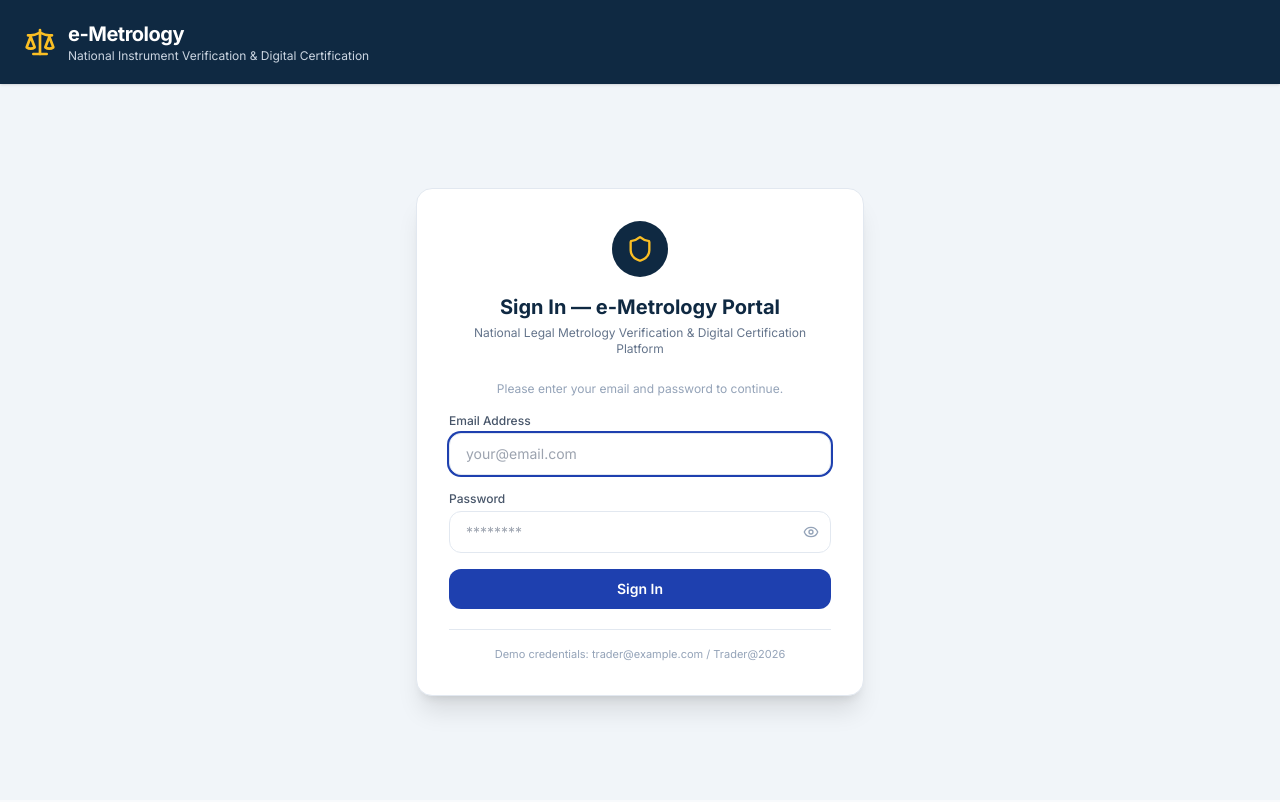
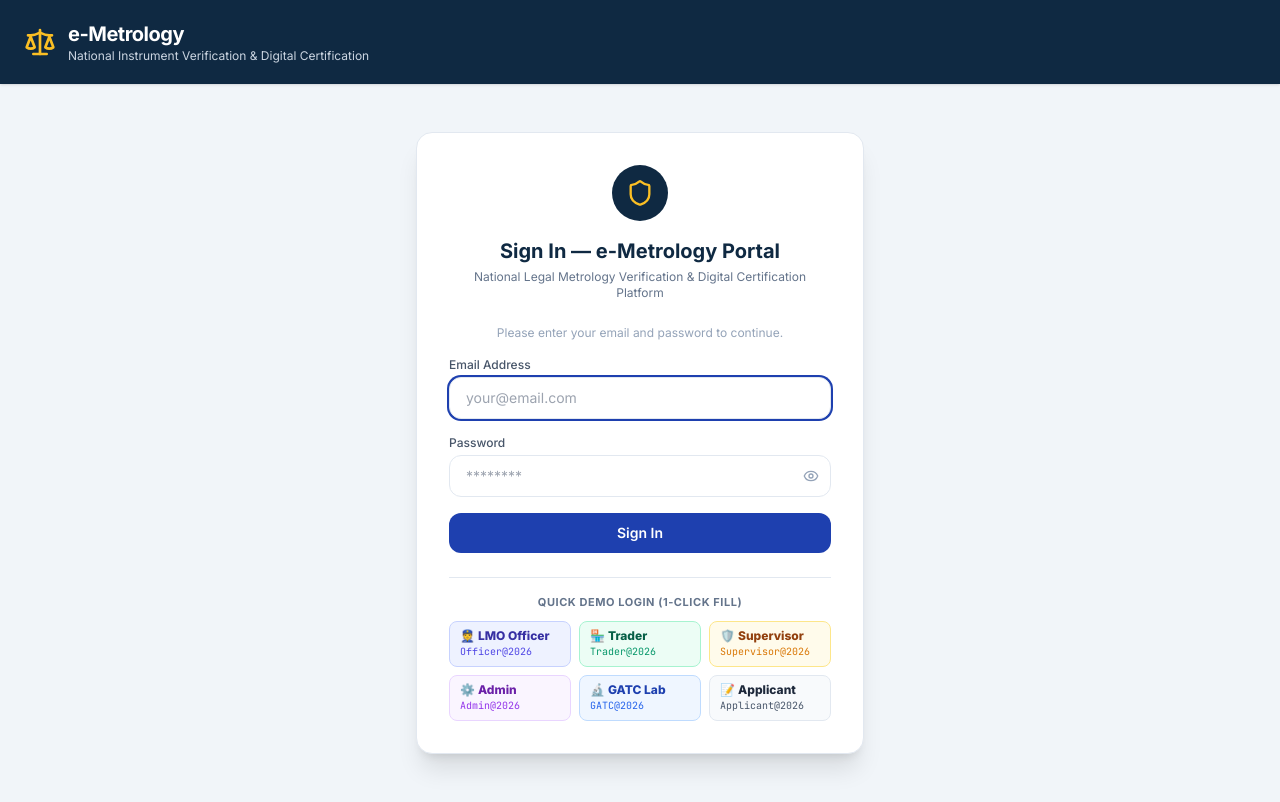
Before and after one commit to Phoenix-Labss/sih-weight, a React (Vite) app in the folder apps/verification-web/: page / in a window 1280 px wide. Built offline with nearby package versions, Linux system fonts and the light colour scheme; no server answers.

Commit message:
feat(auth): add 1-click quick fill credential buttons for all user personas on login page

```diff
--- a/apps/verification-web/src/components/common/LoginPage.tsx
+++ b/apps/verification-web/src/components/common/LoginPage.tsx
@@ -70,8 +70,84 @@ export const LoginPage: React.FC = () => {
               {error && <div className="rounded-lg border border-red-200 bg-red-50 px-4 py-2.5 text-sm text-red-700 flex items-center gap-2"><Lock className="h-4 w-4 shrink-0" />{error}</div>}
               <button type="submit" disabled={submitting} className="w-full rounded-xl bg-gov-blue px-4 py-2.5 text-sm font-semibold text-white hover:bg-blue-800 disabled:opacity-60">{submitting ? 'Signing in...' : t.loginButton}</button>
             </form>
-            <div className="mt-5 pt-4 border-t border-gov-border">
-              <p className="text-[11px] text-slate-400 text-center">{t.loginDemoCredentials}</p>
+            {/* Quick Fill Demo Credentials */}
+            <div className="mt-6 pt-4 border-t border-slate-200">
+              <span className="block text-[11px] font-bold text-slate-500 uppercase tracking-wider text-center mb-2.5">
+                Quick Demo Login (1-Click Fill)
+              </span>
+              <div className="grid grid-cols-2 sm:grid-cols-3 gap-2">
+                <button
+                  type="button"
+                  onClick={() => {
+                    setEmail('lmo.delhi@gov.in');
+                    setPassword('Officer@2026');
+                  }}
+                  className="px-2.5 py-1.5 text-xs bg-indigo-50 hover:bg-indigo-100 text-indigo-800 font-semibold rounded-lg border border-indigo-200 text-left transition-colors"
+                >
+                  👮 <strong>LMO Officer</strong>
+                  <span className="block text-[10px] text-indigo-600 font-normal font-mono">Officer@2026</span>
+                </button>
+
+                <button
+                  type="button"
+                  onClick={() => {
+                    setEmail('trader@example.com');
+                    setPassword('Trader@2026');
+                  }}
+                  className="px-2.5 py-1.5 text-xs bg-emerald-50 hover:bg-emerald-100 text-emerald-800 font-semibold rounded-lg border border-emerald-200 text-left transition-colors"
+                >
+                  🏪 <strong>Trader</strong>
+                  <span className="block text-[10px] text-emerald-600 font-normal font-mono">Trader@2026</span>
+                </button>
+
+                <button
+                  type="button"
+                  onClick={() => {
+                    setEmail('supervisor.delhi@gov.in');
+                    setPassword('Supervisor@2026');
+                  }}
+                  className="px-2.5 py-1.5 text-xs bg-amber-50 hover:bg-amber-100 text-amber-800 font-semibold rounded-lg border border-amber-200 text-left transition-colors"
+                >
+                  🛡️ <strong>Supervisor</strong>
+                  <span className="block text-[10px] text-amber-600 font-normal font-mono">Supervisor@2026</span>
+                </button>
+
+                <button
+                  type="button"
+                  onClick={() => {
+                    setEmail('admin.delhi@gov.in');
+                    setPassword('Admin@2026');
+                  }}
+                  className="px-2.5 py-1.5 text-xs bg-purple-50 hover:bg-purple-100 text-purple-800 font-semibold rounded-lg border border-purple-200 text-left transition-colors"
+                >
+                  ⚙️ <strong>Admin</strong>
+                  <span className="block text-[10px] text-purple-600 font-normal font-mono">Admin@2026</span>
+                </button>
+
+                <button
+                  type="button"
+                  onClick={() => {
+                    setEmail('gatc.delhi@gov.in');
+                    setPassword('GATC@2026');
+                  }}
+                  className="px-2.5 py-1.5 text-xs bg-blue-50 hover:bg-blue-100 text-blue-800 font-semibold rounded-lg border border-blue-200 text-left transition-colors"
+                >
+                  🔬 <strong>GATC Lab</strong>
+                  <span className="block text-[10px] text-blue-600 font-normal font-mono">GATC@2026</span>
+                </button>
+
+                <button
+                  type="button"
+                  onClick={() => {
+                    setEmail('applicant.delhi@example.com');
+                    setPassword('Applicant@2026');
+                  }}
+                  className="px-2.5 py-1.5 text-xs bg-slate-50 hover:bg-slate-100 text-slate-800 font-semibold rounded-lg border border-slate-200 text-left transition-colors"
+                >
+                  📝 <strong>Applicant</strong>
+                  <span className="block text-[10px] text-slate-600 font-normal font-mono">Applicant@2026</span>
+                </button>
+              </div>
             </div>
           </div>
         </div>
```
